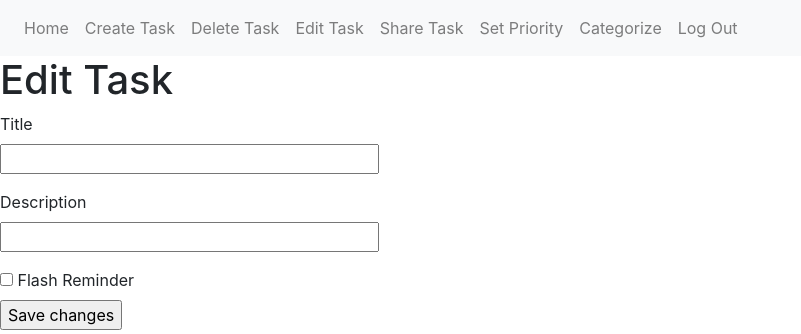
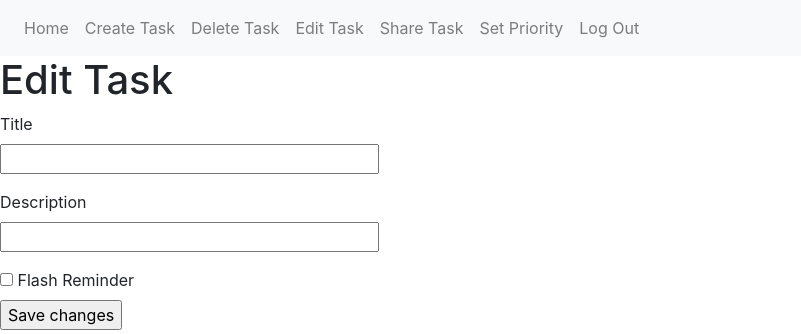
Before and after one commit to ZetaVII/Task-Manager-App, a Flask app: page /edittask in a window 1280 px wide. Shown: the top 334 px of the page, without its empty margins (0-801 px from the left). Run offline with Flask 2, Linux system fonts and the light colour scheme; a user stored in the database is signed in; data that the repository does not hold is empty; some libraries are stand-ins or nearby versions.

Commit message:
Update base_loggedIn.html
removed

```diff
--- a/app/templates/base_loggedIn.html
+++ b/app/templates/base_loggedIn.html
@@ -31,9 +31,7 @@
                             <li class="nav-item">
                               <a class="nav-link" href="{{ url_for('setPriority') }}">Set Priority</a>
                             </li>
-                            <li class="nav-item">
-                              <a class="nav-link" href="{{ url_for('Categorize') }}">Categorize</a>
-                            </li>
+
                             <li class="nav-item">
                               <a class="nav-link" href="{{ url_for('logout') }}">Log Out</a>
                             </li>
```
